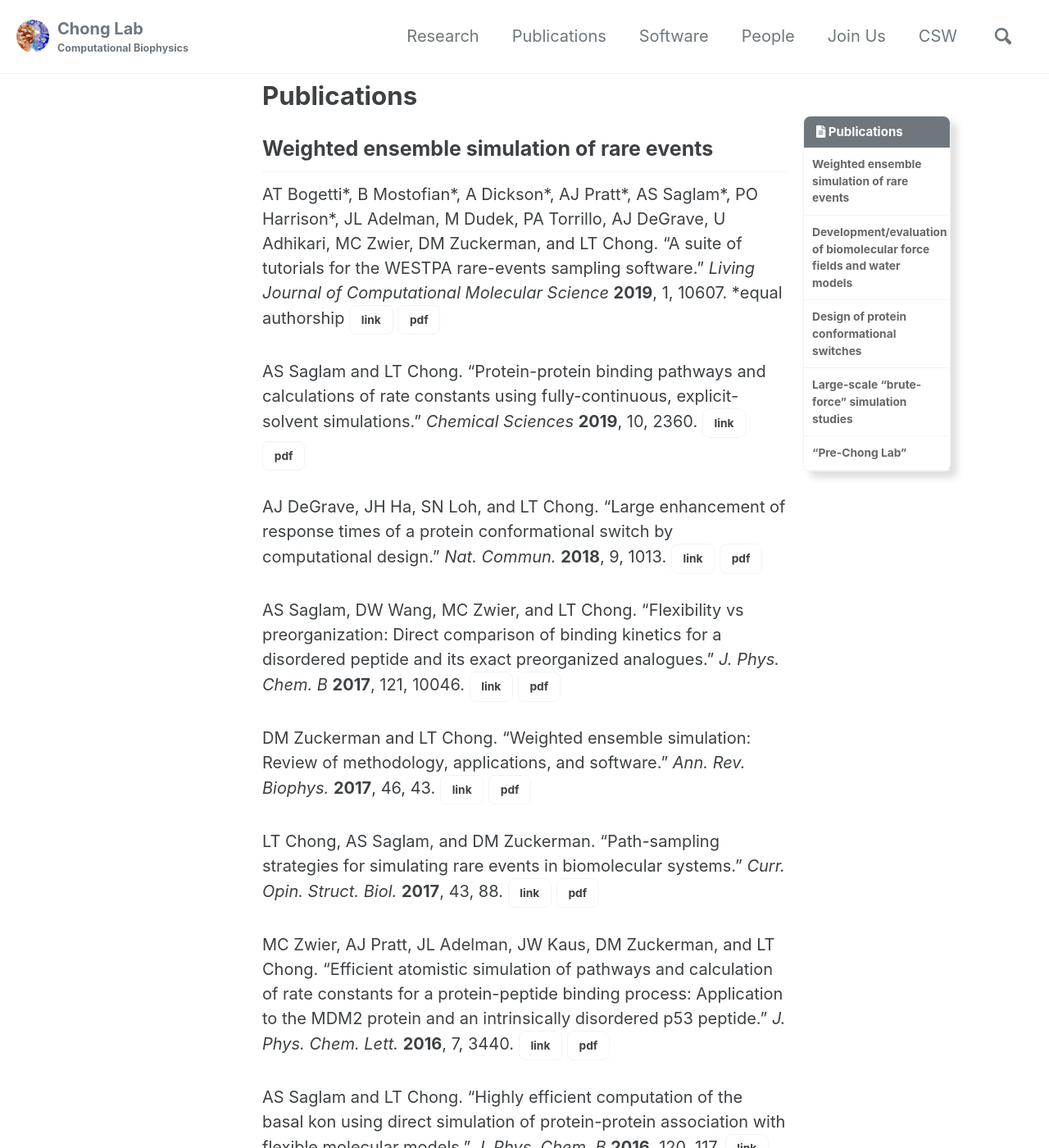
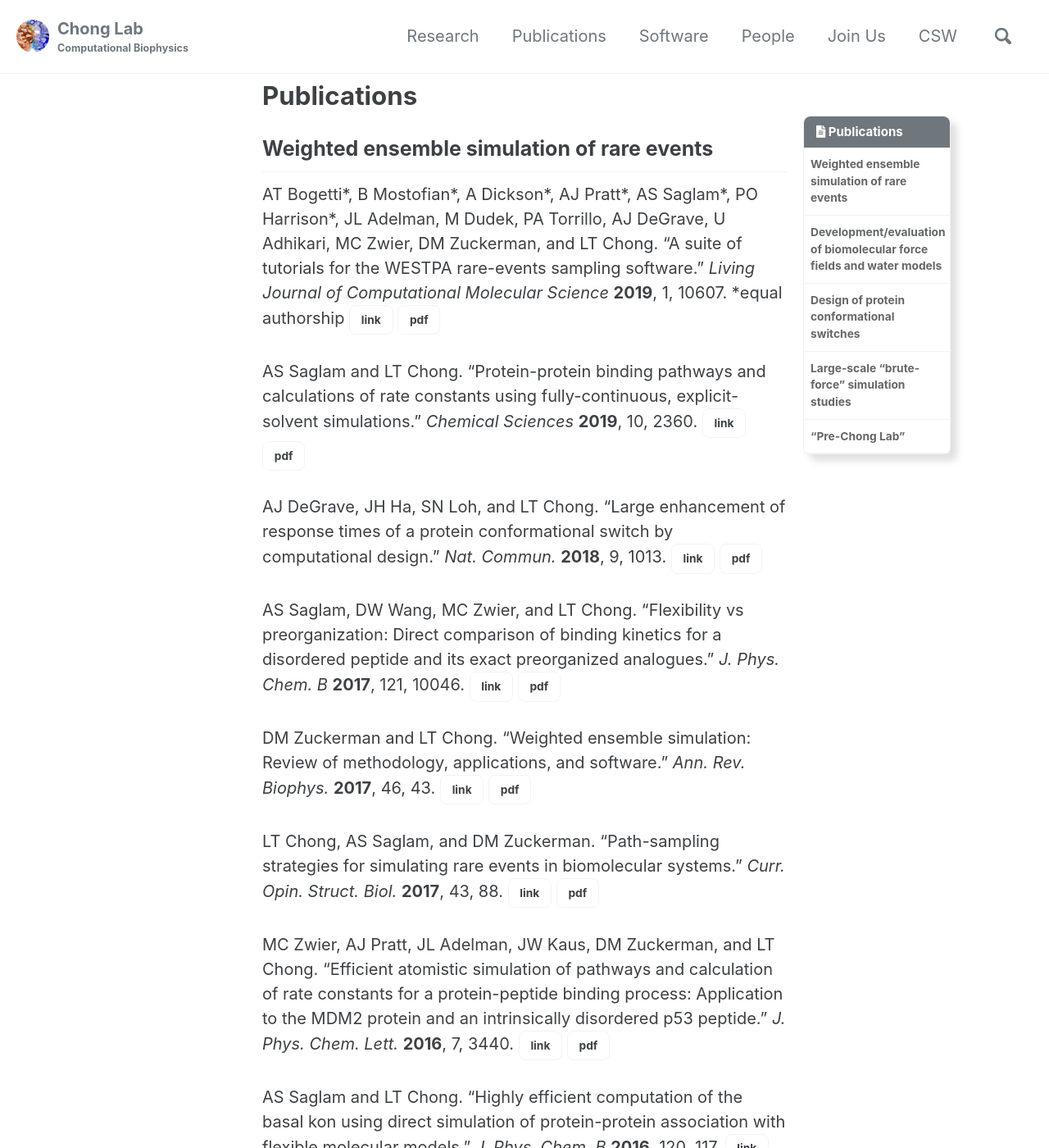
Before and after one commit to darianyang/mm-github-pages-test, a Jekyll site: the page built from _pages/publications.md, in a window 1280 px wide and 1400 px high. Shown: the whole window at 82% size. Built offline with Jekyll 4.4.1, drawn with Linux system fonts in a browser that asks for light colours; cached includes are drawn as plain includes.

Commit message:
further reduction of left padding in toc to prevent text overflow

```diff
--- a/_sass/minimal-mistakes/_navigation.scss
+++ b/_sass/minimal-mistakes/_navigation.scss
@@ -532,7 +532,7 @@
 
   a {
     display: block;
-    padding: 0.5rem 0.5rem;
+    padding: 0.5rem 0.4rem;
     color: $muted-text-color;
     font-weight: bold;
     line-height: 1.5;
```
